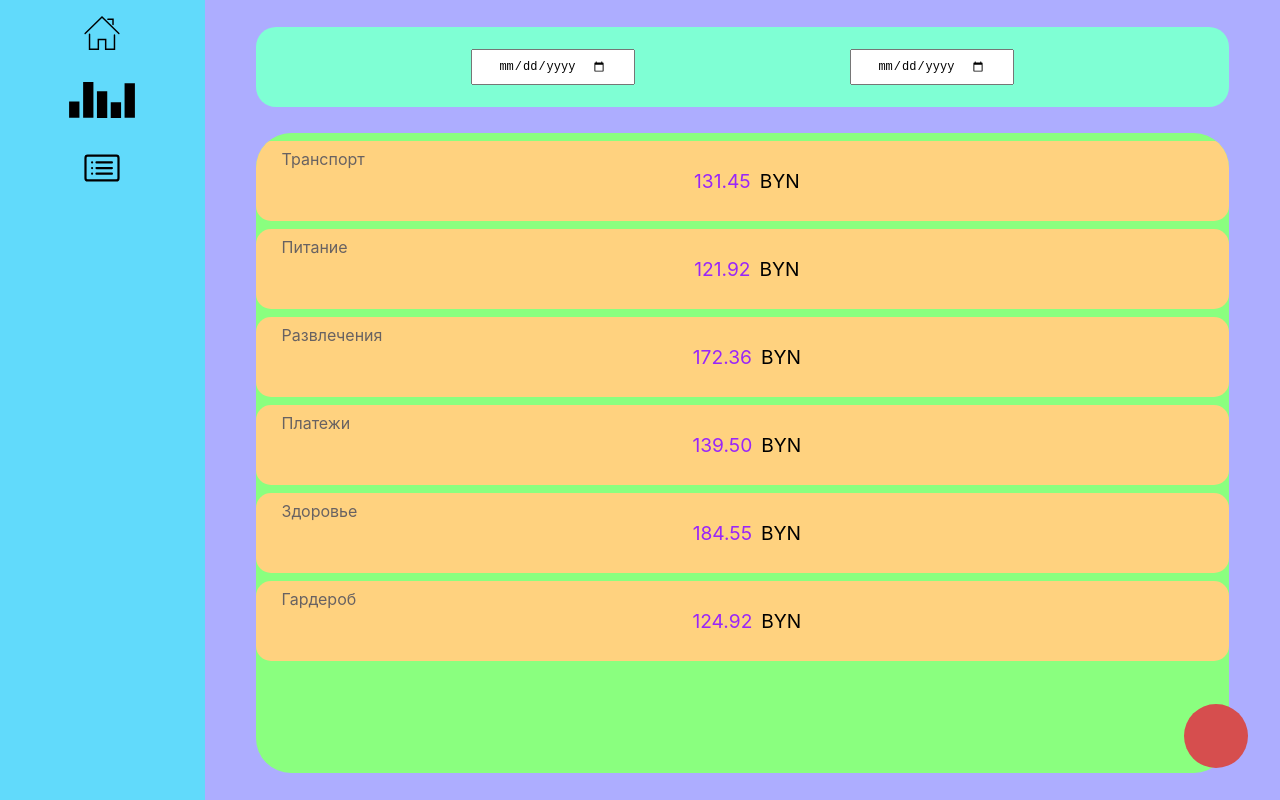
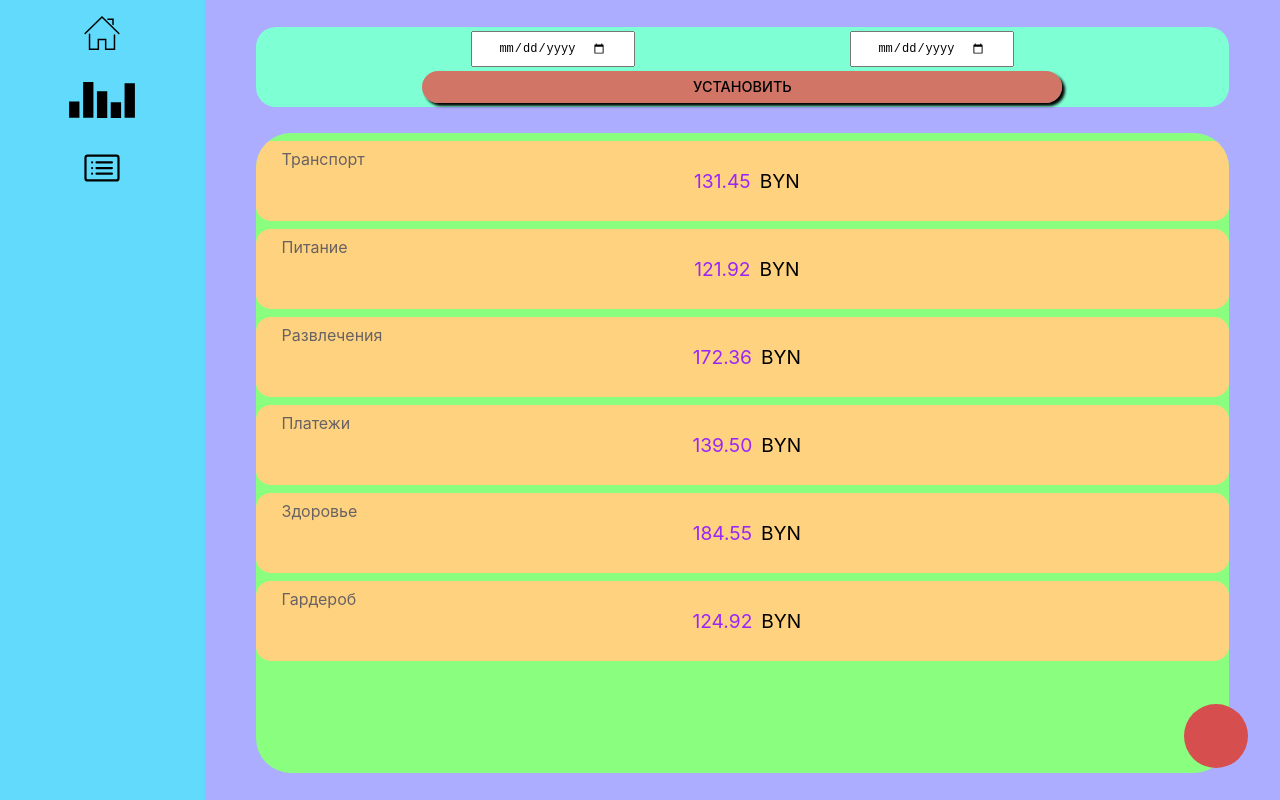
Before and after one commit to CatchOnGenjutsu/money-accounting, a React (Create React App) app: page /statistics in a window 1280 px wide. Built offline with nearby package versions, Linux system fonts and the light colour scheme.

Commit message:
save progress at the end of the working day

```diff
--- a/src/App.css
+++ b/src/App.css
@@ -248,19 +248,28 @@
 /* Statistics component styles */
 
 .date-inputs {
+  display: block;
   padding: 1vh 2vw;
   font-size: 1.5vh;
 }
 
-.statistics-inputs-container {
+.statistics-general-container {
   display: flex;
-  flex-direction: row;
+  flex-direction: column;
   justify-content: space-evenly;
   align-items: center;
   width: 76vw;
   height: 10vh;
   background-color: aquamarine;
   border-radius: 20px;
+}
+
+.statistics-inputs-container {
+  width: 76vw;
+  display: flex;
+  flex-direction: row;
+  justify-content: space-evenly !important;
+  align-items: center;
 }
 
 .statistics-list-block {
@@ -302,3 +311,15 @@
   align-self: flex-start;
   flex-grow: 0;
 }
+.set-date-btn {
+  display: flex;
+  align-items: center;
+  justify-content: center;
+  font-size: 1.8vh;
+  font-weight: 500;
+  width: 50vw;
+  height: 4vh;
+  background-color: rgba(250, 48, 48, 0.664);
+  border-radius: 20px;
+  box-shadow: 3px 3px 3px black;
+}
--- a/src/components/MainPageModal.js
+++ b/src/components/MainPageModal.js
@@ -43,6 +43,7 @@ function MainPageModal({ hidden, closeModal }) {
       dispatch(addNewExpenditure(newSpend));
       setSpendingName("");
       setDecrementValue("");
+      handleOptionColorChange(e);
       closeModal();
     }
   }
--- a/src/components/Statistics.js
+++ b/src/components/Statistics.js
@@ -2,15 +2,39 @@ import React from "react";
 import NavBar from "./Navbar";
 import { useEffect, useState, useCallback } from "react";
 import { useDispatch, useSelector } from "react-redux";
-import { createStatisticsList } from "../redux/actions";
+import { createStatisticsList, showFilteredStatistics } from "../redux/actions";
 
 function Statistics() {
   const [isHidden, setIsHidden] = useState(true);
+  const [startDate, setStartDate] = useState("");
+  const [endDate, setEndDate] = useState("");
   const dispatch = useDispatch();
 
   // const closeModal = useCallback(() => {
   //   setIsHidden(true);
   // }, []);
+  function handleStartDate(e) {
+    e.preventDefault();
+    setStartDate(e.target.value);
+    console.log(startDate);
+  }
+
+  function handleEndDate(e) {
+    e.preventDefault();
+    setEndDate(e.target.value);
+  }
+
+  function handleSetDateClick() {
+    dispatch(
+      showFilteredStatistics(startDate, endDate, spendingHistoryStorage)
+    );
+    console.log(startDate);
+  }
+
+  const spendingListArray = useSelector((state) => {
+    const { spendingListReducer } = state;
+    return spendingListReducer.spendingListArr;
+  });
 
   const statisticsListArray = useSelector((state) => {
     const { statisticsListReducer } = state;
@@ -22,21 +46,32 @@ function Statistics() {
     return addingReducer.spendingHistoryStorage;
   });
 
-  function handleSelect(ranges) {
-    console.log(ranges); // native Date object
-  }
-
   useEffect(() => {
-    dispatch(createStatisticsList(spendingHistoryStorage));
+    dispatch(createStatisticsList(spendingListArray, spendingHistoryStorage));
   }, [spendingHistoryStorage]);
 
   return (
     <div className="main-block">
       <NavBar />
       <div className="content-block">
-        <div className="statistics-inputs-container">
-          <input className="date-inputs" type="date" />
-          <input className="date-inputs" type="date" />
+        <div className="statistics-general-container">
+          <div className="statistics-inputs-container">
+            <input
+              value={startDate}
+              onChange={handleStartDate}
+              className="date-inputs"
+              type="date"
+            />
+            <input
+              value={endDate}
+              onChange={handleEndDate}
+              className="date-inputs"
+              type="date"
+            />
+          </div>
+          <div onClick={handleSetDateClick} className="set-date-btn">
+            УСТАНОВИТЬ
+          </div>
         </div>
         <div className="statistics-list-block">
           {statisticsListArray.map((item) => (
--- a/src/redux/actions.js
+++ b/src/redux/actions.js
@@ -4,6 +4,7 @@ import {
   ADD_SPENDING_LIST_ITEM,
   COLOR_NEW_EXPENDITURE_ITEM,
   CREATE_STATISTICS_LIST,
+  SHOW_FILTERED_STATISTICS,
 } from "./types";
 
 export function addNewExpenditure(newSpend) {
@@ -34,9 +35,20 @@ export function colorSpendingListItem(id) {
   };
 }
 
-export function createStatisticsList(spendingHistoryList) {
+export function createStatisticsList(spendingListArray, spendingHistoryList) {
   return {
     type: CREATE_STATISTICS_LIST,
-    data: { spendingHistoryList },
+    data: { spendingListArray, spendingHistoryList },
   };
 }
+
+export function showFilteredStatistics(
+  startDate,
+  endDate,
+  spendingHistoryList
+) {
+  return {
+    type: SHOW_FILTERED_STATISTICS,
+    data: { startDate, endDate, spendingHistoryList },
+  };
+}
--- a/src/redux/statisticsReducer.js
+++ b/src/redux/statisticsReducer.js
@@ -1,27 +1,13 @@
-import { CREATE_STATISTICS_LIST } from "./types";
+import { CREATE_STATISTICS_LIST, SHOW_FILTERED_STATISTICS } from "./types";
 
 const initialState = {
-  statisticsListArray: [
-    ["Транспорт", 0],
-    ["Питание", 0],
-    ["Развлечения", 0],
-    ["Платежи", 0],
-    ["Здоровье", 0],
-    ["Гардероб", 0],
-  ],
+  statisticsListArray: [],
 };
 
 export const statisticsListReducer = (state = initialState, action) => {
   switch (action.type) {
-    case CREATE_STATISTICS_LIST:
-      let customArray = [
-        ["Транспорт", 0],
-        ["Питание", 0],
-        ["Развлечения", 0],
-        ["Платежи", 0],
-        ["Здоровье", 0],
-        ["Гардероб", 0],
-      ];
+    case CREATE_STATISTICS_LIST: {
+      let customArray = action.data.spendingListArray.map((i) => [i[0], 0]);
       action.data.spendingHistoryList.map((item) => {
         for (let i = 0; i < customArray.length; i++) {
           if (item[0] === customArray[i][0]) {
@@ -33,6 +19,26 @@ export const statisticsListReducer = (state = initialState, action) => {
         ...state,
         statisticsListArray: [...customArray],
       }))();
+    }
+    case SHOW_FILTERED_STATISTICS: {
+      let customArray = action.data.spendingListArray.map((i) => [i[0], 0]);
+      action.data.spendingHistoryList.map((item) => {
+        for (let i = 0; i < customArray.length; i++) {
+          if (
+            item[3] >= action.data.startDate &&
+            item[3] <= action.data.endDate &&
+            item[0] === customArray[i][0]
+          ) {
+            return (customArray[i][1] += Number(item[1]));
+          }
+        }
+      });
+      return (() => ({
+        ...state,
+        statisticsListArray: [...customArray],
+      }))();
+    }
+
     default:
       return state;
   }
--- a/src/redux/types.js
+++ b/src/redux/types.js
@@ -3,3 +3,4 @@ export const RENDER_SPENDING_LIST = "RENDER_SPENDING_LIST";
 export const ADD_SPENDING_LIST_ITEM = "ADD_SPENDING_LIST_ITEM";
 export const COLOR_NEW_EXPENDITURE_ITEM = "COLOR_NEW_EXPENDITURE_ITEM";
 export const CREATE_STATISTICS_LIST = "CREATE_STATISTICS_LIST";
+export const SHOW_FILTERED_STATISTICS = "SHOW_FILTERED_STATISTICS";
```
